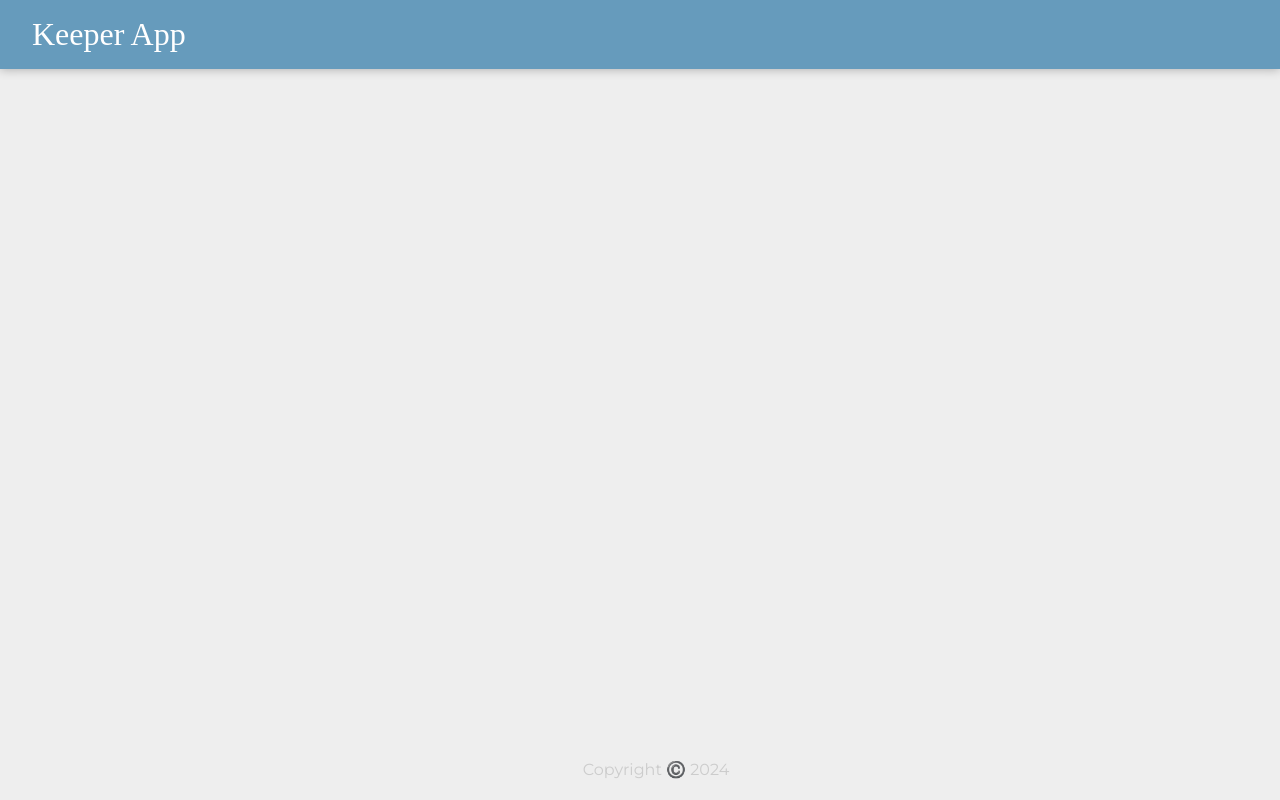
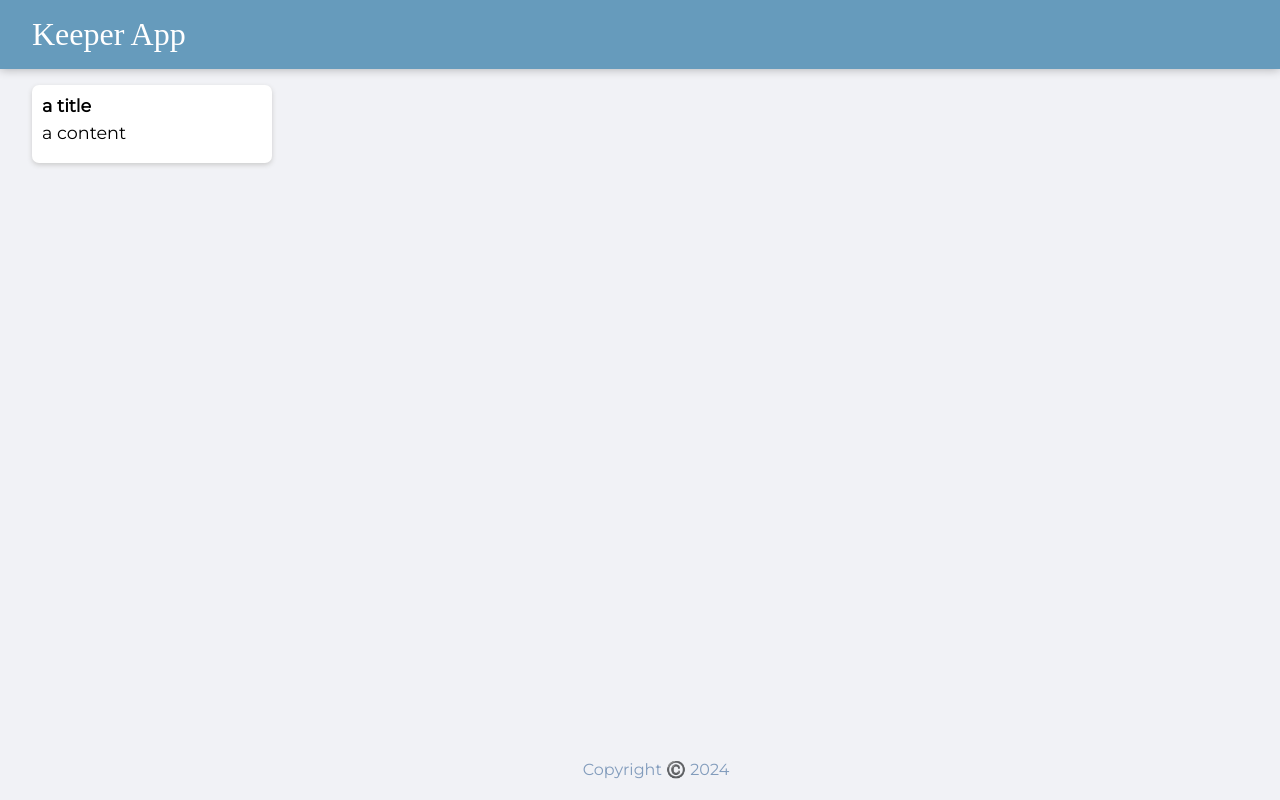
Before and after one commit to Tanushree227/Keeper_App, a React (Vite) app: page / in a window 1280 px wide. Built offline with nearby package versions, Linux system fonts and the light colour scheme; a web font is replaced by a local one.

Commit message:
rendering custom content

```diff
--- a/public/styles.css
+++ b/public/styles.css
@@ -7,7 +7,7 @@ html {
   font-family: "Montserrat", sans-serif;
 }
 body {
-  background: #eee;
+  background: #f1f2f6;
   padding: 0 16px;
 }
 
@@ -33,7 +33,7 @@ footer {
 }
 
 footer p {
-  color: #ccc;
+  color: #829cbc;
 }
 .note {
   background: #fff;
--- a/src/components/App.jsx
+++ b/src/components/App.jsx
@@ -1,11 +1,13 @@
 import React from 'react'
 import Header from './Header'
 import Footer from './Footer'
+import Note from './Note'
 
 export default function App() {
   return (
     <div>
       <Header />
+      <Note title="a title" content="a content" />
       <Footer />
     </div>
   )
--- /dev/null
+++ b/src/components/Note.jsx
@@ -0,0 +1,10 @@
+import React from 'react'
+
+export default function Note(props) {
+  return (
+    <div className='note'>
+        <h1>{props.title}</h1>
+        <p>{props.content}</p>
+    </div>
+  )
+}
```
